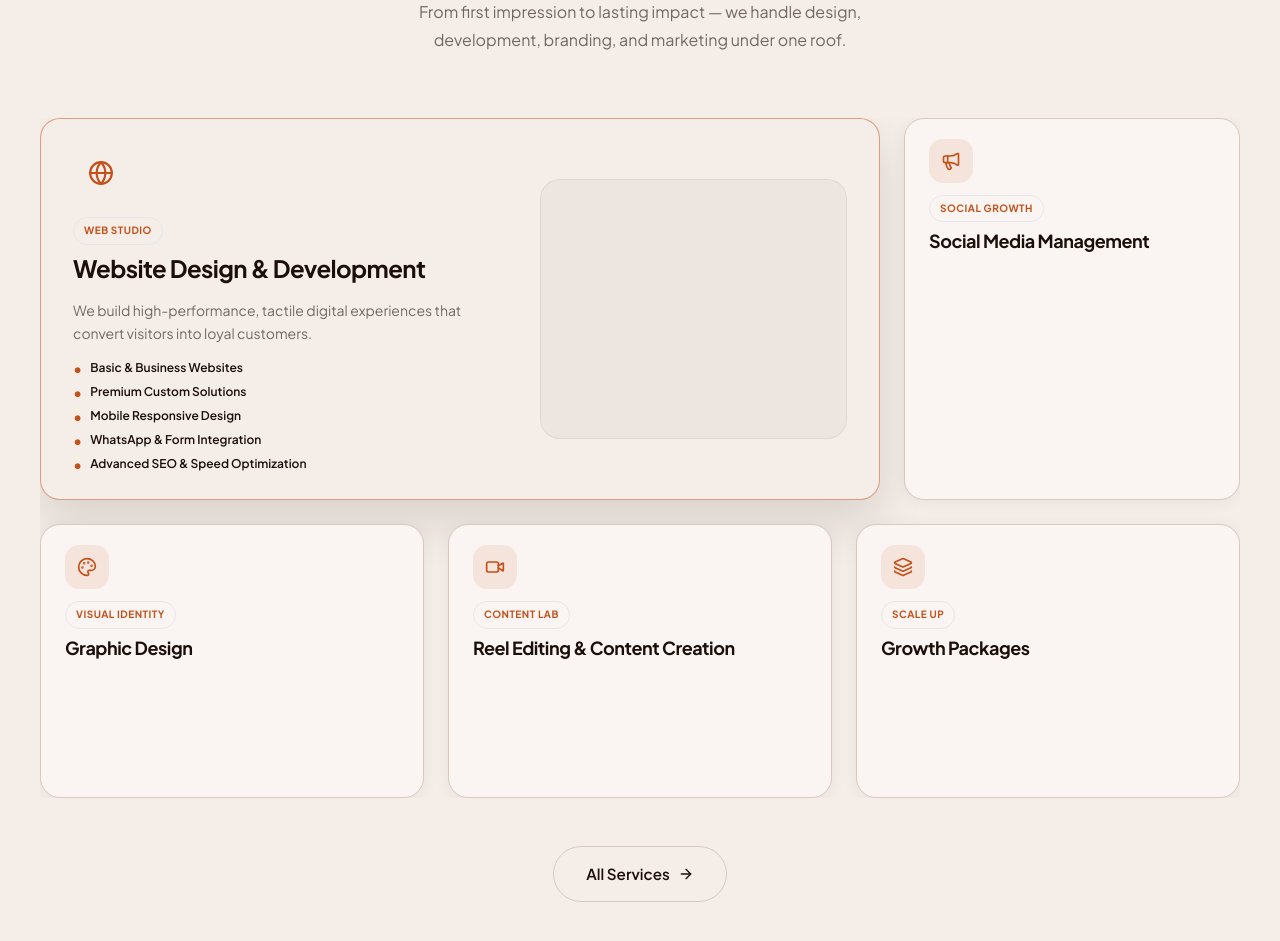
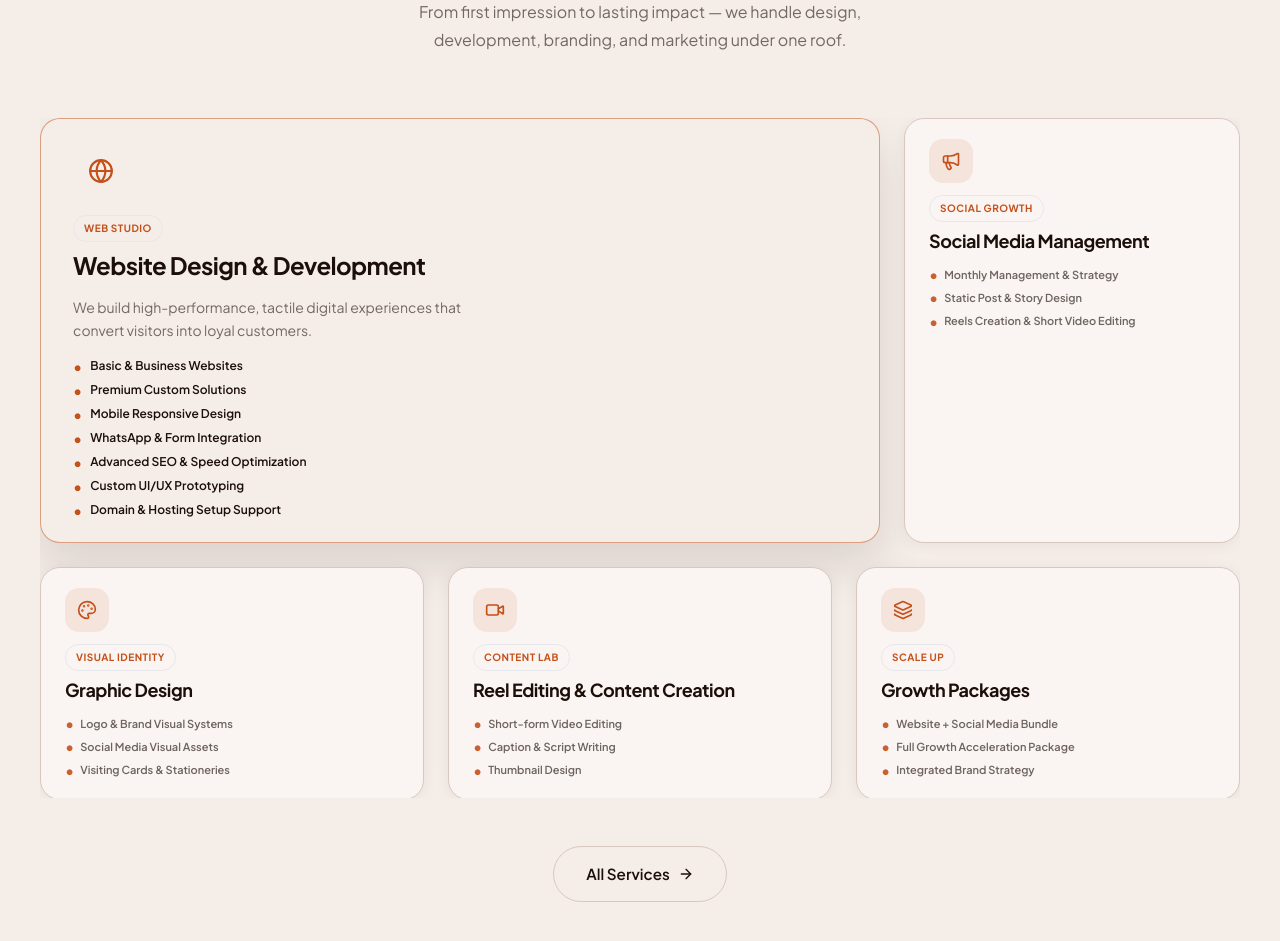
Before and after one commit to TheBlackKnight9/KP-Creative-, a Next.js app: page / in a window 1280 px wide. Shown: the part 1500-2441 px from the top of the page. Built offline with nearby package versions, Linux system fonts and the light colour scheme.

Commit message:
style: render collapsed card features and scale up expanded 3D clay preview images

```diff
--- a/app/page.jsx
+++ b/app/page.jsx
@@ -43,7 +43,9 @@ const SERVICES = [
       "Premium Custom Solutions",
       "Mobile Responsive Design",
       "WhatsApp & Form Integration",
-      "Advanced SEO & Speed Optimization"
+      "Advanced SEO & Speed Optimization",
+      "Custom UI/UX Prototyping",
+      "Domain & Hosting Setup Support"
     ]
   },
   {
@@ -67,13 +69,13 @@ const SERVICES = [
     image: "/images/clay-social-media.png",
     desc: "We help brands grow their presence, engagement, and reach across all major social platforms.",
     features: [
-      "Monthly Management",
-      "Static Post Design",
-      "Reels Creation & Editing",
-      "Story Management",
+      "Monthly Management & Strategy",
+      "Static Post & Story Design",
+      "Reels Creation & Short Video Editing",
       "Caption & Hashtag Research",
-      "Content Strategy",
-      "Performance Reports"
+      "Competitor Analysis & Reports",
+      "Dedicated Social Growth Manager",
+      "Meta Ad Campaign Setup Assistance"
     ]
   },
   {
@@ -87,7 +89,9 @@ const SERVICES = [
       "Caption & Script Writing",
       "Thumbnail Design",
       "Content Repurposing",
-      "Professional Color Grading"
+      "Professional Color Grading",
+      "Sound FX & Trending Audio Matching",
+      "Hook & Engagement Optimization"
     ]
   },
   {
@@ -111,10 +115,12 @@ const SERVICES = [
     image: "/images/clay-graphic-design.png",
     desc: "Custom brand design collateral, visual logo systems, and digital assets designed to make your brand memorable.",
     features: [
-      "Logo Design",
-      "Social Media Post Design",
-      "Visiting Card Design",
-      "Brochure & Print Design"
+      "Logo & Brand Visual Systems",
+      "Social Media Visual Assets",
+      "Visiting Cards & Stationeries",
+      "Brochure, Flyer & Print Design",
+      "Custom Visual Illustration Packs",
+      "Pitch Decks & Presentation Templates"
     ]
   },
   {
@@ -126,7 +132,9 @@ const SERVICES = [
     features: [
       "Website + Social Media Bundle",
       "Full Growth Acceleration Package",
-      "Integrated Digital Strategy"
+      "Integrated Brand Strategy",
+      "Monthly Marketing Strategy Audits",
+      "Conversion Funnel Optimization"
     ]
   }
 ];
@@ -262,12 +270,25 @@ function ServiceCard({ s, isExpanded, isMobile, onHover }) {
               ))}
             </ul>
           </div>
+
+          {!isExpanded && (
+            <ul className="list-none p-0 mt-3 flex flex-col gap-1 w-full opacity-90">
+              {s.features.slice(0, 3).map((f, i) => (
+                <li
+                  key={i}
+                  className="flex items-center gap-1.5 text-[11px] font-semibold text-[#1C0F0A]/70 truncate"
+                >
+                  <span className="text-[#C4501A] font-bold text-sm leading-none">•</span>
+                  <span>{f}</span>
+                </li>
+              ))}
+            </ul>
+          )}
         </div>
 
         {/* Right Column: Styled Preview Box (for expanded cards on desktop) */}
         {!isMobile && isExpanded && s.image && (
-          <div className="w-[42%] h-full flex items-center justify-center pl-2">
-            <div className="bg-[#1C0F0A]/[0.03] border border-[#1C0F0A]/[0.06] rounded-[20px] w-full h-[240px] md:h-full md:max-h-[260px] flex items-center justify-center overflow-hidden p-4">
+          <div className="w-[42%] h-full flex items-center justify-center pl-2 overflow-hidden">
             <motion.div
               initial={{ opacity: 0, scale: 0.92, y: 15 }}
               animate={{ opacity: 1, scale: 1, y: 0 }}
@@ -277,7 +298,7 @@ function ServiceCard({ s, isExpanded, isMobile, onHover }) {
               <motion.img
                 src={s.image}
                 alt={s.title}
-                  className="max-w-[95%] max-h-[160px] object-contain mix-blend-multiply filter drop-shadow-[0_8px_24px_rgba(28,15,10,0.08)]"
+                className="max-w-[100%] max-h-[220px] object-contain mix-blend-multiply filter drop-shadow-[0_12px_32px_rgba(28,15,10,0.12)]"
                 animate={{
                   y: [0, -10, 0],
                 }}
@@ -288,7 +309,6 @@ function ServiceCard({ s, isExpanded, isMobile, onHover }) {
                 }}
               />
             </motion.div>
-            </div>
           </div>
         )}
       </div>
```
Lines whose indentation alone changed are shown as unchanged.
